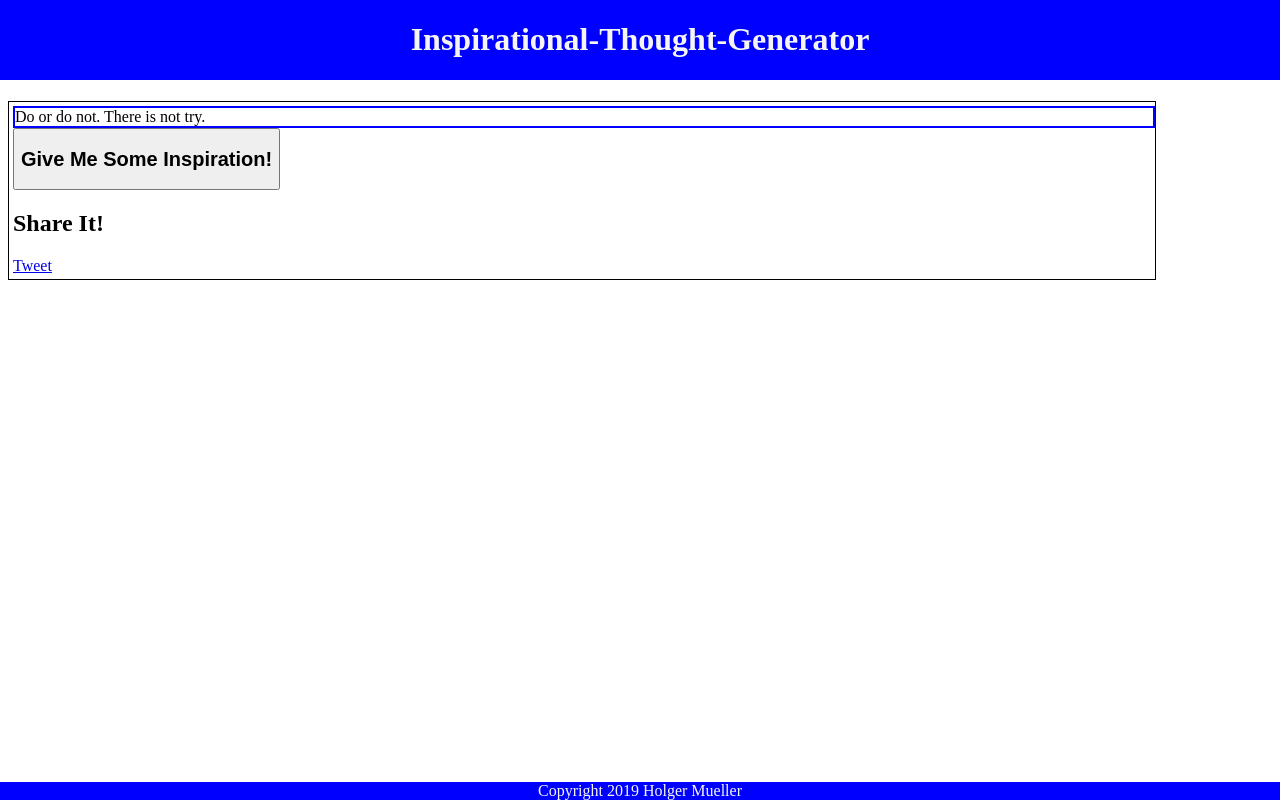
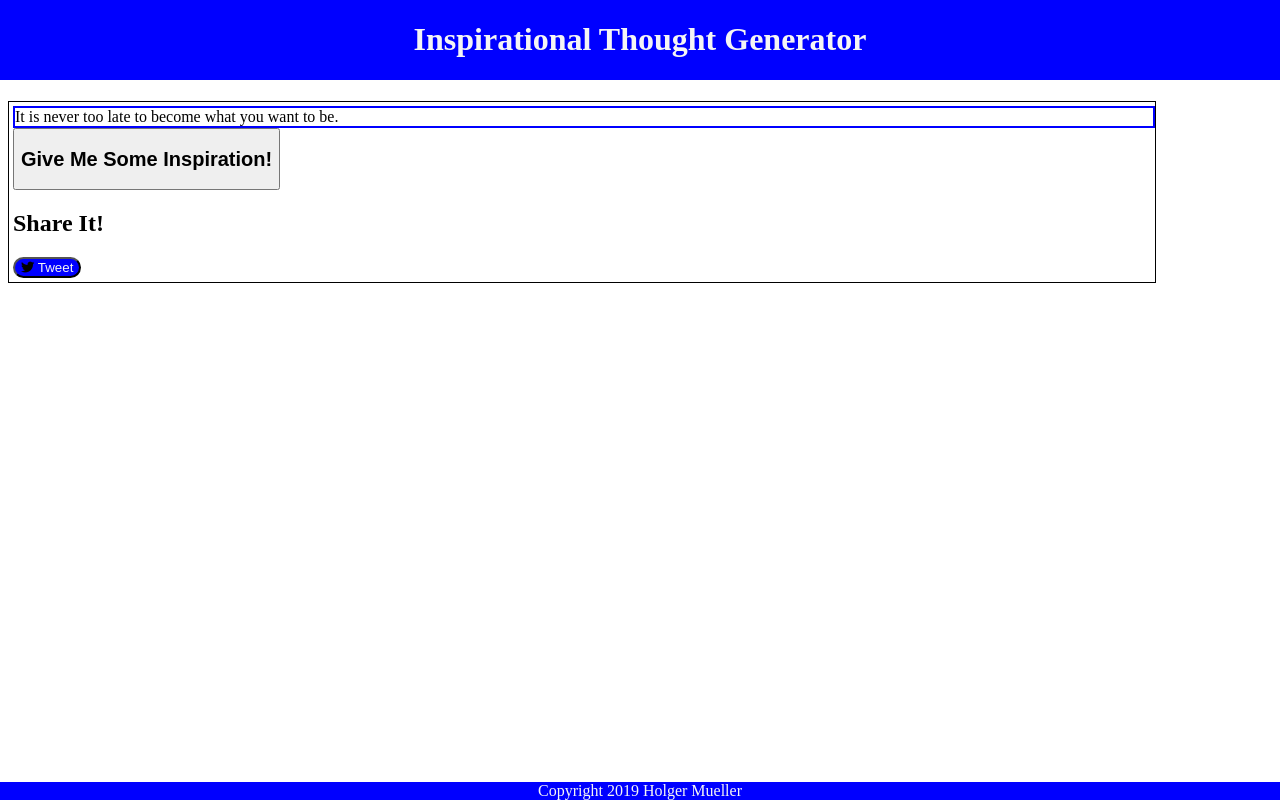
Before and after one commit to Holgermueller/ITG, a website: page public/index.html in a window 1280 px wide. Both pictures are taken after a click on the button "Give Me Some Inspiration!". Drawn offline with nearby package versions, Linux system fonts and the light colour scheme.

Commit message:
got bootleg button working

```diff
--- a/public/assets/css/style.css
+++ b/public/assets/css/style.css
@@ -26,6 +26,16 @@
   width: 100%
 }
 
+.bootleg-twitter-button {
+  background-color: blue;
+  border-radius: 15px;
+}
+
+.twitter-share-button {
+  text-decoration: none;
+  color: whitesmoke;
+}
+
 .footer {
   position: fixed;
   width: 100%;
--- a/public/assets/js/generator.js
+++ b/public/assets/js/generator.js
@@ -1,4 +1,21 @@
 $(document).ready(() => {
+
+  // window.twttr = (function(d, s, id) {
+  //   var js, fjs = d.getElementsByTagName(s)[0],
+  //     t = window.twttr || {};
+  //   if (d.getElementById(id)) return t;
+  //   js = d.createElement(s);
+  //   js.id = id;
+  //   js.src = "https://platform.twitter.com/widgets.js";
+  //   fjs.parentNode.insertBefore(js, fjs);
+
+  //   t._e = [];
+  //   t.ready = function(f) {
+  //     t._e.push(f);
+  //   };
+
+  //   return t;
+  // }(document, "script", "twitter-wjs"));
 
   const theThoughts = [
 
@@ -10,20 +27,18 @@ $(document).ready(() => {
 
     'It is never too late to become what you want to be.',
 
-    'The two saddest words are "What if...".'
+    'The two saddest words are "What if...".',
+
+    'He who dares, wins.'
 
   ];
 
   function createButton() {
-    let quoteToShare = $('#thoughtToDisplay').text();
+    let quoteToShare = $('#thoughtToDisplay').text().replace(/\s/g, '+');
 
-    let newTwitterBtn = $('<a>')
-      .addClass('twitter-share-button')
-      .attr('href', 'https://twitter.com/intent/tweet?text=' + quoteToShare)
-      .attr('data-size', 'large')
-      .attr('data-text', quoteToShare)
+    let tweetURL = 'https://twitter.com/intent/tweet?text=' + quoteToShare;
 
-    $('#twitterBtnDiv').append(newTwitterBtn);
+    $('#shareTweet').attr('href', tweetURL);
     console.log(quoteToShare);
   }
 
--- a/public/index.html
+++ b/public/index.html
@@ -5,20 +5,23 @@
   <meta charset="UTF-8">
   <meta name="viewport" content="width=device-width, initial-scale=1.0">
   <meta http-equiv="X-UA-Compatible" content="ie=edge">
-  <title>Inspirational-Thought-Generator</title>
+  <title>Inspirational Thought Generator</title>
 
+  <link rel="stylesheet" href="https://use.fontawesome.com/releases/v5.7.2/css/all.css"
+    integrity="sha384-fnmOCqbTlWIlj8LyTjo7mOUStjsKC4pOpQbqyi7RrhN7udi9RwhKkMHpvLbHG9Sr" crossorigin="anonymous">
   <link rel="stylesheet" href="assets/css/style.css">
 </head>
 
 <body>
 
   <header class="header">
-    <h1>Inspirational-Thought-Generator</h1>
+    <h1>Inspirational Thought Generator</h1>
   </header>
 
   <main class="main">
 
     <section class="page-section">
+
       <div id="thoughtDisplay">Get ready to have your mind blown!</div>
 
       <div>
@@ -36,8 +39,11 @@
       </div>
 
       <div id="twitterBtnDiv">
-        <a class="twitter-share-button" href="https://twitter.com/intent/tweet?text=" data-size="large">
-          Tweet</a>
+        <button class="bootleg-twitter-button">
+          <i class="fab fa-twitter"></i>
+          <a id="shareTweet" class="twitter-share-button" href="#" data-size="large">
+            Tweet</a>
+        </button>
       </div>
 
     </section>
@@ -50,20 +56,7 @@
     integrity="sha256-3edrmyuQ0w65f8gfBsqowzjJe2iM6n0nKciPUp8y+7E=" crossorigin="anonymous"></script>
   <!-- <script type="module" src="assets/js/inspiration.js"></script> -->
   <script src="assets/js/generator.js"></script>
-  <script>window.twttr = (function (d, s, id) {
-      let js, fjs = d.getElementsByTagName(s)[0],
-        t = window.twttr || {};
-      if (d.getElementById(id)) return t;
-      js = d.createElement(s);
-      js.id = id;
-      js.src = "https://platform.twitter.com/widgets.js";
-      fjs.parentNode.insertBefore(js, fjs);
 
-      t._e = [];
-      t.ready = f => { t._e.push(f); };
-
-      return t;
-    }(document, "script", "twitter-wjs"));</script>
 </body>
 
 </html>
```
